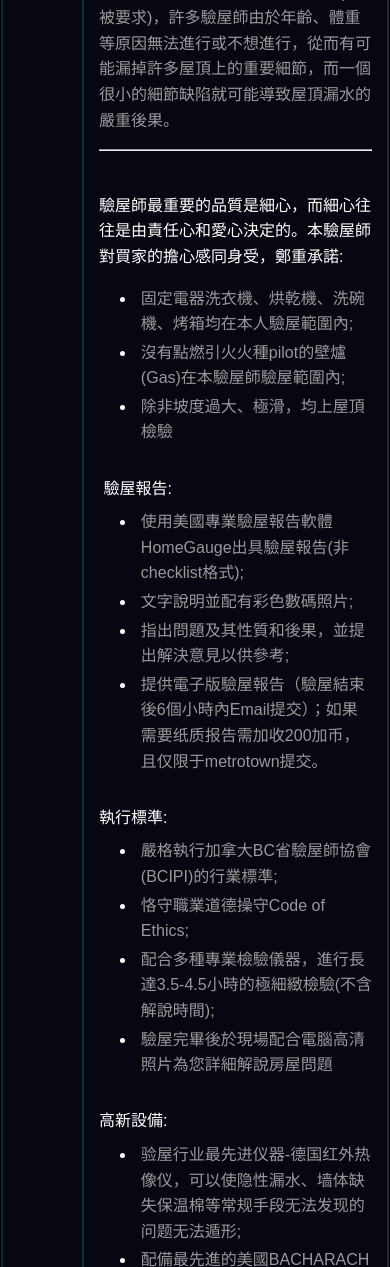
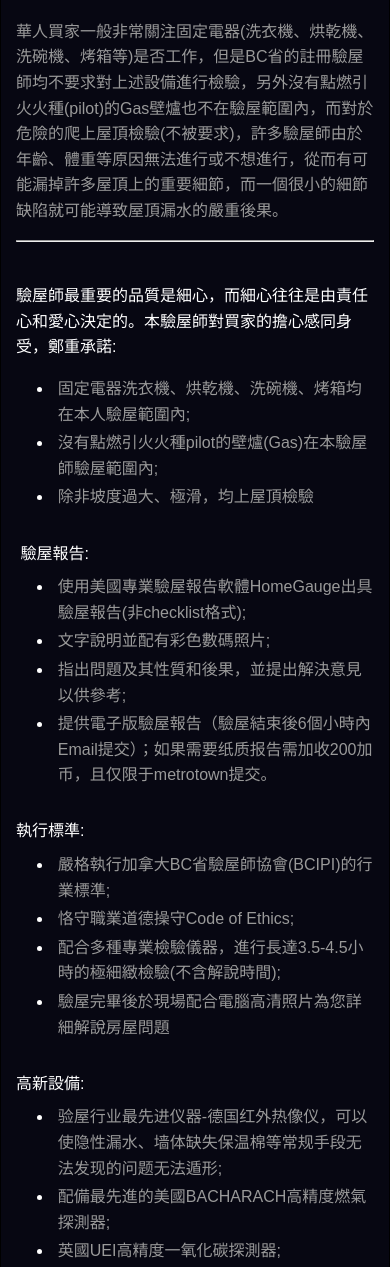
Before and after one commit to victoryfan826/reliancehomeinspection88, a PHP site: page / in a window 390 px wide. Shown: the part 3059-4326 px from the top of the page. Run offline with PHP 8.4, Linux system fonts and the light colour scheme.

Commit message:
Stack multicol columns on mobile and make embeds fluid
Added mobile styles for Weebly multicolumn layouts and fluid embeds.

```diff
--- a/files/main_style.css
+++ b/files/main_style.css
@@ -136,3 +136,54 @@ div.paragraph ul, div.paragraph ol { padding-left: 2.3em !important; margin: 5px
 div.paragraph li { padding-left: 5px !important; margin: 3px 0 0 !important; }
 div.paragraph ul, div.paragraph ul li { list-style: disc outside !important; }
 div.paragraph ol, div.paragraph ol li { list-style: decimal outside !important; } @media (max-width: 768px) { body { font-size: 16px; line-height: 1.6; } p, div.paragraph { font-size: 16px; line-height: 1.6; } #wrapper { width: 100%; } #container { width: 100%; } #content { width: auto; padding: 12px; } #banner { width: 100%; } .text { width: auto; } #navigation { width: 100%; height: auto; background-color: #000d16; } #navigation ul li { margin: 0 0 0 16px; } #header { height: auto; min-height: 0; } #logo { font-size: 22px; padding: 12px 0 12px 10px; } .tall-header-page .wsite-header { width: 100%; height: 150px; background-size: cover; } .short-header-page .wsite-header { width: 100%; height: 110px; background-size: cover; } #footer { width: auto; } #footer p, #footer div.paragraph { font-size: 14px; } #bannerleft, #banner-right { float: none; width: auto; height: auto; } img { max-width: 100%; height: auto; } iframe, object, embed { max-width: 100%; } video { max-width: 100%; height: auto; } table { max-width: 100%; } input, select, textarea { max-width: 100%; box-sizing: border-box; } .form-select { width: 100%; } .wsite-form-field { width: auto !important; } #wrapper, #container, #content, #banner, #navigation, #footer, .text { box-sizing: border-box; } }
+/* Mobile fix: stack Weebly multicol columns and make embeds fluid (max-width: 768px) */
+@media (max-width: 768px) {
+  /* 1. Stack Weebly multicol layouts: table, rows and cells become full-width blocks, in DOM order */
+  .wsite-multicol-table,
+  .wsite-multicol-table tbody,
+  .wsite-multicol-table tr,
+  .wsite-multicol-table .wsite-multicol-col {
+    display: block;
+    width: 100% !important;
+    box-sizing: border-box;
+  }
+  .wsite-multicol-table .wsite-multicol-col {
+    margin-bottom: 16px;
+  }
+  /* 2. Embedded media truly fluid */
+  iframe, object, embed {
+    width: 100%;
+    max-width: 100%;
+  }
+  .wsite-youtube-container,
+  .wsite-youtube-wrapper,
+  .wsite-embed-container {
+    width: 100%;
+    max-width: 100%;
+    box-sizing: border-box;
+  }
+  /* 3. Guard against horizontal overflow inside the stacked columns */
+  .wsite-multicol-col img,
+  .wsite-multicol-col table,
+  .wsite-multicol-col input,
+  .wsite-multicol-col select,
+  .wsite-multicol-col textarea {
+    max-width: 100%;
+    box-sizing: border-box;
+  }
+  .wsite-multicol-col {
+    overflow-wrap: break-word;
+    word-wrap: break-word;
+  }
+  /* 4. Pricing table (e.g. fee page) stays a real table and fits the screen */
+  .wsite-multicol-col table:not(.wsite-multicol-table) {
+    display: table;
+    width: 100% !important;
+    font-size: 14px;
+  }
+  .wsite-multicol-col table:not(.wsite-multicol-table) td,
+  .wsite-multicol-col table:not(.wsite-multicol-table) th {
+    overflow-wrap: break-word;
+    word-wrap: break-word;
+  }
+}
```
